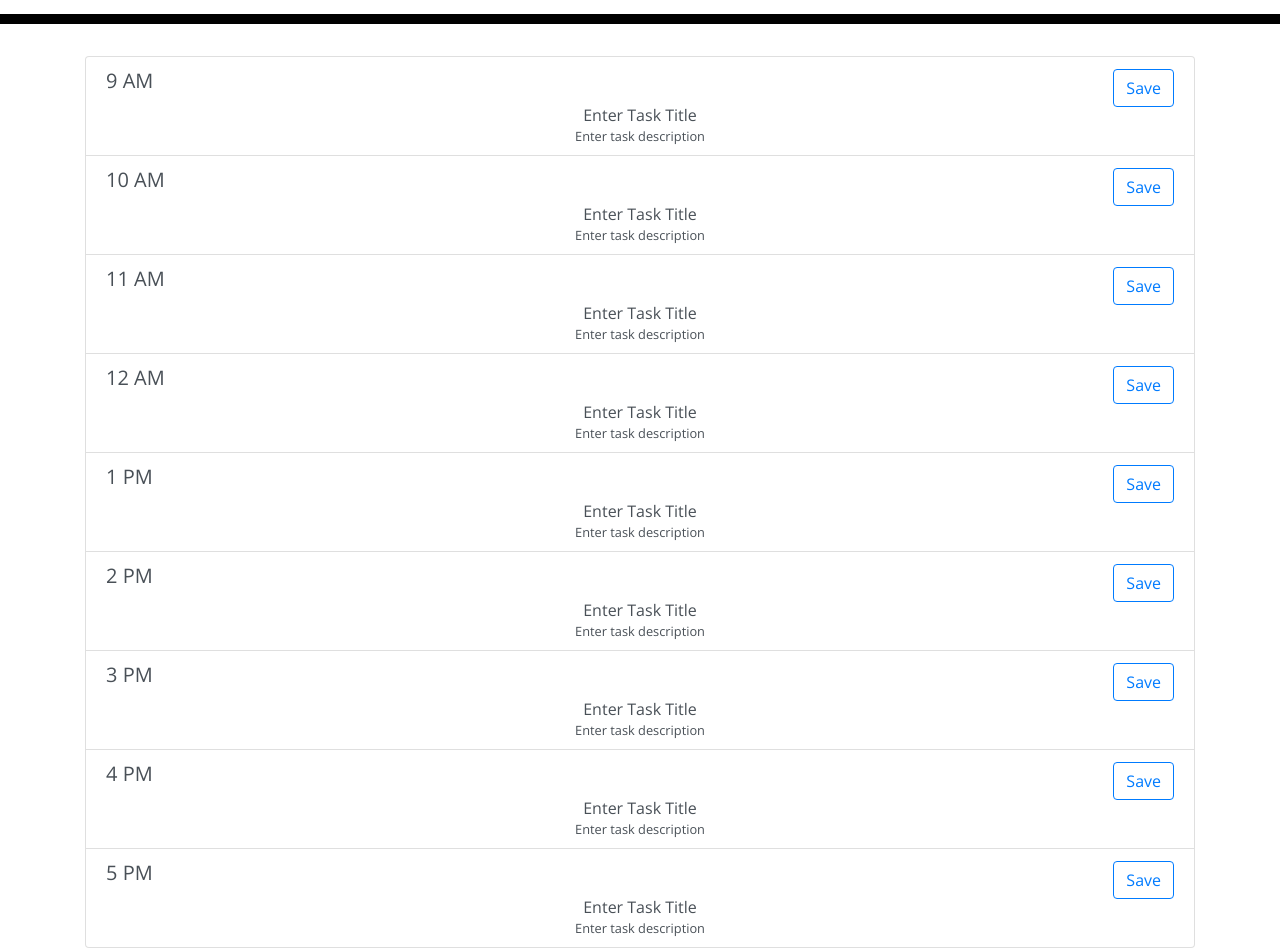
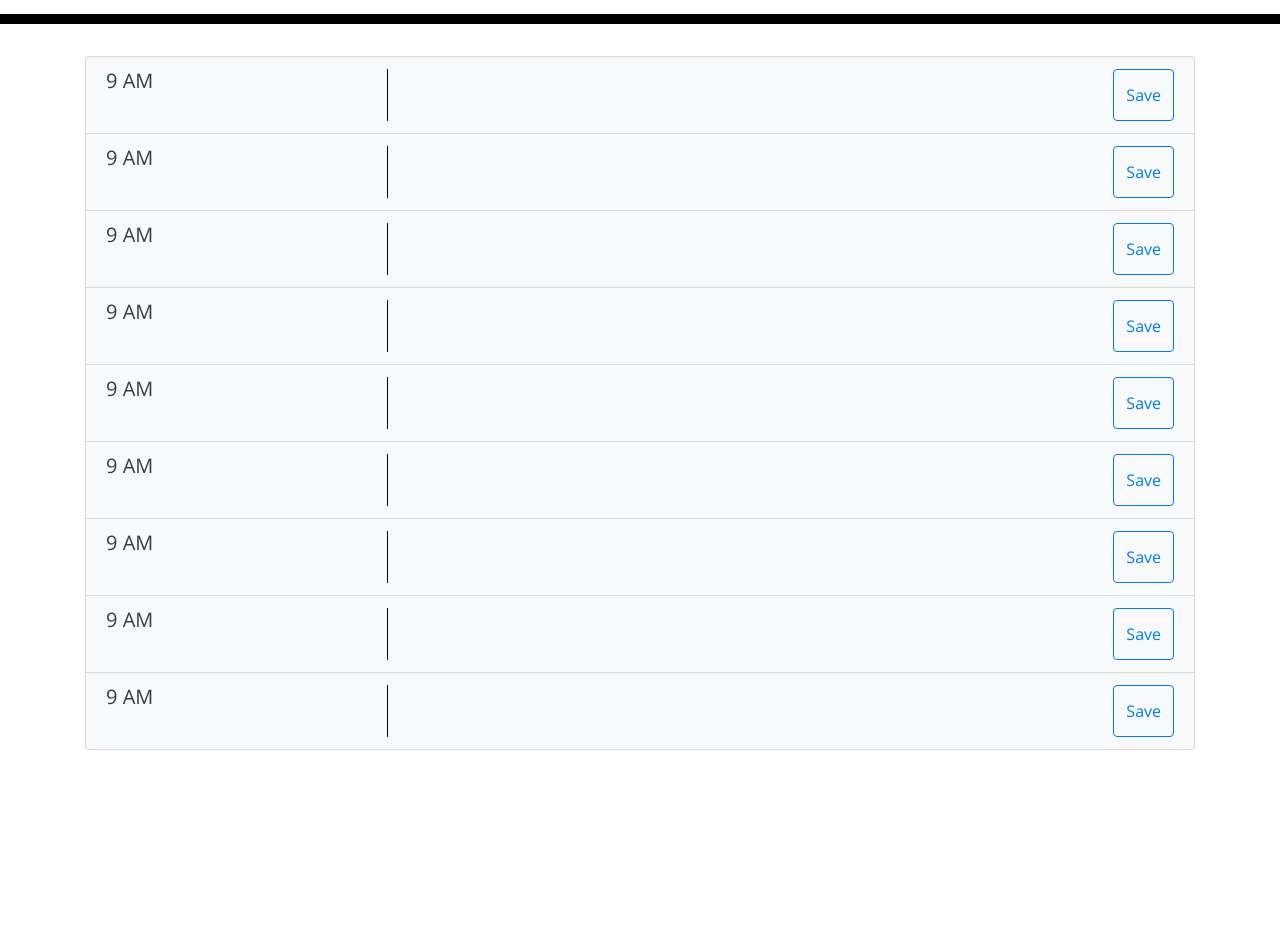
Before and after one commit to daxburatto/Workday-planner, a plain HTML site: page index.html in a window 1280 px wide. Shown: the part 280-1228 px from the top of the page. After the commit the page ends 1030 px from the top, so only its background shows below. Drawn offline with nearby package versions, Linux system fonts and the light colour scheme.

Commit message:
trying new techniques with Jquery and also fixed time boxes

```diff
--- a/assets/js/script.js
+++ b/assets/js/script.js
@@ -1,40 +1,81 @@
 $(document).ready(function () {
-    const test = false
-
-    var now = moment().format('MMMM Do YYYY')
-
-    let nowHour24 = moment().format('H')
-    let nowHour12 = moment().format('h')
-
-    if (test) {
-        nowHour24 = 13,
-        nowHour12 = 1
+    // display current date using moment
+    var clock = function () {
+        // format header date var
+        var currentHeaderDate = moment().format('MMMM Do YYYY')
+        // display headerDate over currentDay
+        $("#currentDay").text(currentHeaderDate)
+        console.log(currentHeaderDate)
     }
 
-    let $dateHeading = $('#currentDay')
-    $dateHeading.text(now)
-})
+    getTasks = function (taskHour, taskTitle) {
+        var dayTask = $("#task-title").val()
+        var dayHour = $("#taskHour").val()
 
-var tasks = {}
+        $("<textarea>").text("Enter a task")
+        console.log(dayTask, dayHour)
 
-var loadTasks = function () {
+
+    }
+
+    saveTasks = function () {
+        localStorage.setItem("tasks", JSON.stringify(tasks))
+    }
+
+    loadTasks = function () {
         tasks = JSON.parse(localStorage.getItem("tasks"))
 
         if (!tasks) {
             tasks = {
                 taskTitle: [],
-            taskDesc: []
             }
         }
 
+        $.each(tasks, function (list, arr) {
+            console.log(list, arr)
+            arr.forEach(function (task) {
+                setTasks(taskTitle)
+                console.log(taskTitle)
+            })
+        })
+    }
+
+    var updateDayColor = function () {
+        var currentHour = moment().hours()
+
+        $(".list-group").each(function () {
+            var taskHour = $(this)
+                if (taskHour == currentHour) {
+                $(".list-group-item").addClass("bg-warning")
+                } else if (taskHour < currentHour) {
+                $(".list-group-item").addClass("bg-danger")
+                } else {
+                $(".list-group-item").addClass("bg-light")
+                }
+        })
 
     }
 
-var saveTasks = function () {
-    localStorage.setItem("tasks", JSON.stringify(tasks))
+    updateDayColor()
+    clock()
+    getTasks()
+})
+
+
+// function to update row color
+var updateRowColor = function ($hourRow, hour) {
+    if (test) {console.log("rowcolor", nowHour24, hour)}
+    if (hour < nowHour24) {
+        if (test) {console.log("lessThan")}
+        $hourRow.css("background-color", "lightgrey")
+    } else if (hour > nowHour24) {
+        if (test) {console.log("greaterThan")}
+        $hourRow.css("background-color", "list-group-item-danger")
+    } else {
+        if (test) {console.log("equal")}
+        $hourRow.css("background-color", "list-group-item-warning")
     }
-
-$("#currentDay").
+}
 
 // task text was clicked
 $(".list-group-item").on("click", "p", "small", function () {
--- a/index.html
+++ b/index.html
@@ -31,78 +31,51 @@
     <main class="container">
       <div class="time-block">
         <div class="list-group">
-          <a href="#" class="list-group-item list-group-item-action">
-            <div class="d-flex w-100 justify-content-between">
-              <h5 class="mb-1">9 AM</h5>
+            <div class="list-group-item list-group-item-action d-flex w-100 justify-content-between list-group-item-secondary">
+              <h5 id="taskHour" class="mb-1">9 AM</h5>
+              <textarea name="task-title" id="" cols="50" class=""></textarea>
               <button id="save-btn" type="button" class="btn btn-outline-primary">Save</button>
             </div>
-            <p class="mb-1 task-title">Enter Task Title</p>
-            <small class="task-desc">Enter task description</small>
-          </a>
-          <a href="#" class="list-group-item list-group-item-action">
-            <div class="d-flex w-100 justify-content-between">
-              <h5 class="mb-1">10 AM</h5>
+            <div class="list-group-item list-group-item-action d-flex w-100 justify-content-between list-group-item-secondary">
+              <h5 id="taskHour" class="mb-1">9 AM</h5>
+              <textarea name="task-title" id="" cols="50" class=""></textarea>
               <button id="save-btn" type="button" class="btn btn-outline-primary">Save</button>
             </div>
-            <p class="mb-1 task-title">Enter Task Title</p>
-            <small class="task-desc">Enter task description</small>
-          </a>
-          <a href="#" class="list-group-item list-group-item-action">
-            <div class="d-flex w-100 justify-content-between">
-              <h5 class="mb-1">11 AM</h5>
+            <div class="list-group-item list-group-item-action d-flex w-100 justify-content-between list-group-item-secondary">
+              <h5 id="taskHour" class="mb-1">9 AM</h5>
+              <textarea name="task-title" id="" cols="50" class=""></textarea>
               <button id="save-btn" type="button" class="btn btn-outline-primary">Save</button>
             </div>
-            <p class="mb-1 task-title">Enter Task Title</p>
-            <small class="task-desc">Enter task description</small>
-          </a>
-          <a href="#" class="list-group-item list-group-item-action">
-            <div class="d-flex w-100 justify-content-between">
-              <h5 class="mb-1">12 AM</h5>
+            <div class="list-group-item list-group-item-action d-flex w-100 justify-content-between list-group-item-secondary">
+              <h5 id="taskHour" class="mb-1">9 AM</h5>
+              <textarea name="task-title" id="" cols="50" class=""></textarea>
               <button id="save-btn" type="button" class="btn btn-outline-primary">Save</button>
             </div>
-            <p class="mb-1 task-title">Enter Task Title</p>
-            <small class="task-desc">Enter task description</small>
-          </a>
-          <a href="#" class="list-group-item list-group-item-action">
-            <div class="d-flex w-100 justify-content-between">
-              <h5 class="mb-1">1 PM</h5>
+            <div class="list-group-item list-group-item-action d-flex w-100 justify-content-between list-group-item-secondary">
+              <h5 id="taskHour" class="mb-1">9 AM</h5>
+              <textarea name="task-title" id="" cols="50" class=""></textarea>
               <button id="save-btn" type="button" class="btn btn-outline-primary">Save</button>
             </div>
-            <p class="mb-1 task-title">Enter Task Title</p>
-            <small class="task-desc">Enter task description</small>
-          </a>
-          <a href="#" class="list-group-item list-group-item-action">
-            <div class="d-flex w-100 justify-content-between">
-              <h5 class="mb-1">2 PM</h5>
+            <div class="list-group-item list-group-item-action d-flex w-100 justify-content-between list-group-item-secondary">
+              <h5 id="taskHour" class="mb-1">9 AM</h5>
+              <textarea name="task-title" id="" cols="50" class=""></textarea>
               <button id="save-btn" type="button" class="btn btn-outline-primary">Save</button>
             </div>
-            <p class="mb-1 task-title">Enter Task Title</p>
-            <small class="task-desc">Enter task description</small>
-          </a>
-          <a href="#" class="list-group-item list-group-item-action">
-            <div class="d-flex w-100 justify-content-between">
-              <h5 class="mb-1">3 PM</h5>
+            <div class="list-group-item list-group-item-action d-flex w-100 justify-content-between list-group-item-secondary">
+              <h5 id="taskHour" class="mb-1">9 AM</h5>
+              <textarea name="task-title" id="" cols="50" class=""></textarea>
               <button id="save-btn" type="button" class="btn btn-outline-primary">Save</button>
             </div>
-            <p class="mb-1 task-title">Enter Task Title</p>
-            <small class="task-desc">Enter task description</small>
-          </a>
-          <a href="#" class="list-group-item list-group-item-action">
-            <div class="d-flex w-100 justify-content-between">
-              <h5 class="mb-1">4 PM</h5>
+            <div class="list-group-item list-group-item-action d-flex w-100 justify-content-between list-group-item-secondary">
+              <h5 id="taskHour" class="mb-1">9 AM</h5>
+              <textarea name="task-title" id="" cols="50" class=""></textarea>
               <button id="save-btn" type="button" class="btn btn-outline-primary">Save</button>
             </div>
-            <p class="mb-1 task-title">Enter Task Title</p>
-            <small class="task-desc">Enter task description</small>
-          </a>
-          <a href="#" class="list-group-item list-group-item-action">
-            <div class="d-flex w-100 justify-content-between">
-              <h5 class="mb-1">5 PM</h5>
+            <div class="list-group-item list-group-item-action d-flex w-100 justify-content-between list-group-item-secondary">
+              <h5 id="taskHour" class="mb-1">9 AM</h5>
+              <textarea name="task-title" id="" cols="50" class=""></textarea>
               <button id="save-btn" type="button" class="btn btn-outline-primary">Save</button>
             </div>
-            <p class="mb-1 task-title">Enter Task Title</p>
-            <small class="task-desc">Enter task description</small>
-          </a>
         </div>
       </div>
       <!-- Timeblocks go here -->
```
Lines whose indentation alone changed are shown as unchanged.
